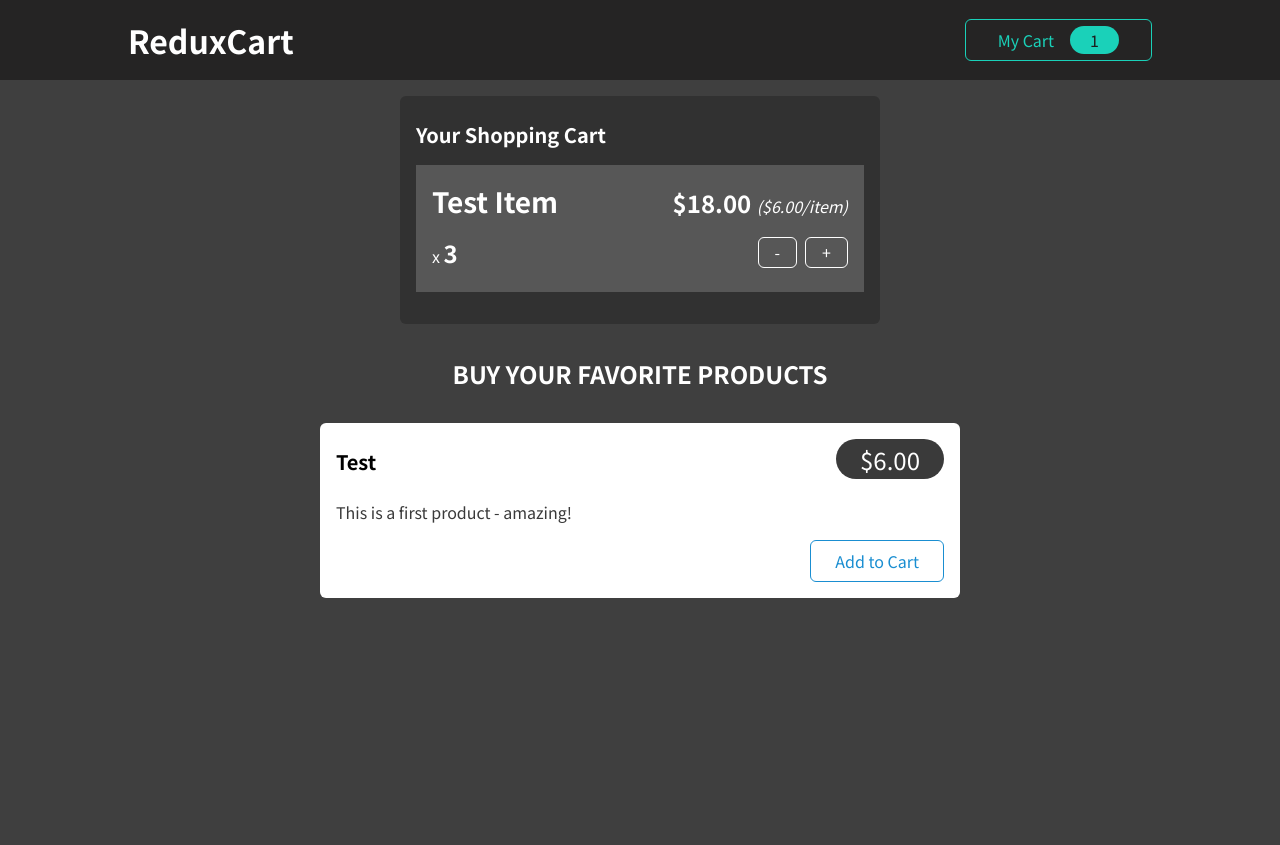
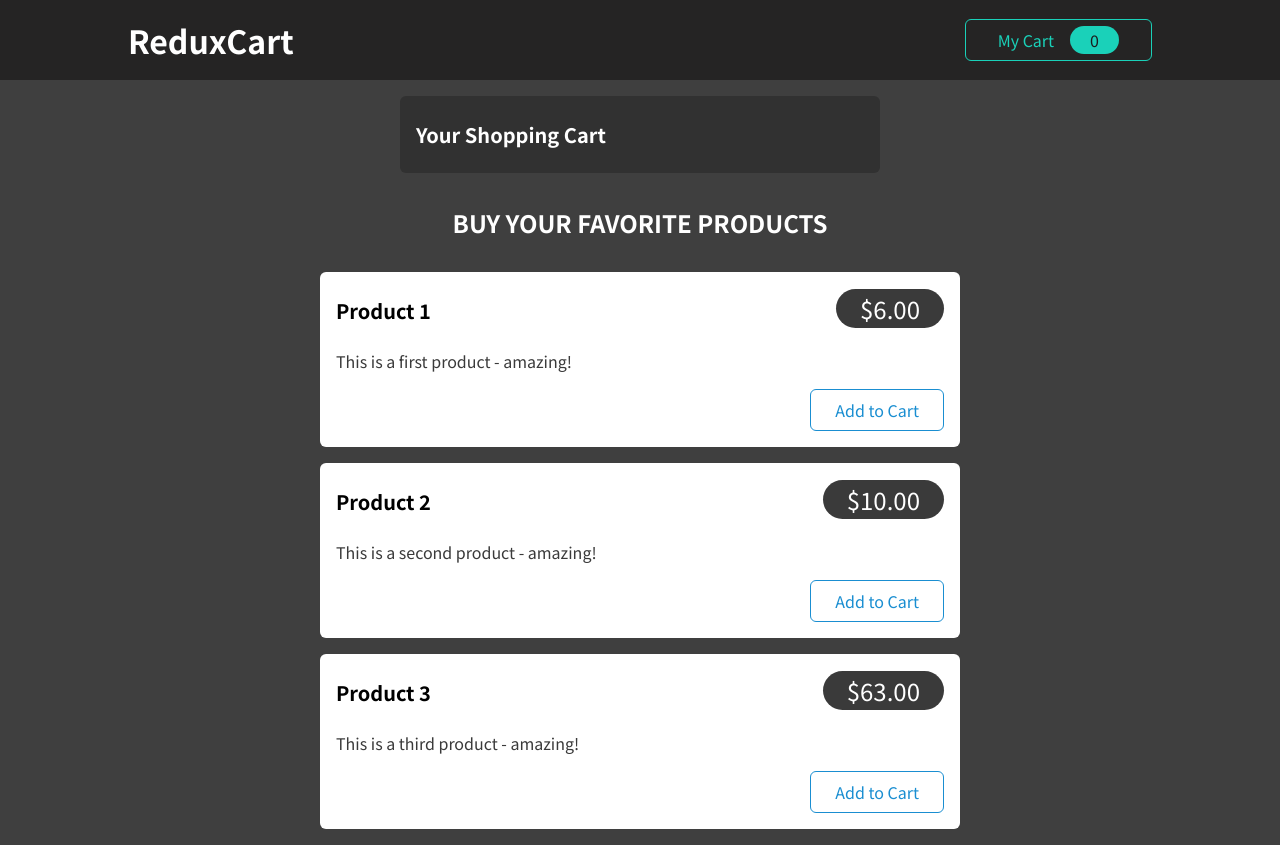
Before and after one commit to footman2017/react-redux-example, a React (Create React App) app: page / in a window 1280 px wide. Before the commit the page ends 800 px from the top, so only its background shows below. Built offline with nearby package versions, Linux system fonts and the light colour scheme.

Commit message:
add redux

```diff
--- a/src/app/store.js
+++ b/src/app/store.js
@@ -1,8 +1,10 @@
-import { configureStore } from '@reduxjs/toolkit';
-import counterReducer from '../features/counter/counterSlice';
+import { configureStore } from "@reduxjs/toolkit";
+import cartReducer from "../features/cart/cartSlice";
+import counterReducer from "../features/counter/counterSlice";
 
 export const store = configureStore({
   reducer: {
     counter: counterReducer,
+    cartSad: cartReducer,
   },
 });
--- a/src/components/Cart/Cart.js
+++ b/src/components/Cart/Cart.js
@@ -1,15 +1,31 @@
-import Card from '../UI/Card';
-import classes from './Cart.module.css';
-import CartItem from './CartItem';
+import { selectCart } from "../../features/cart/cartSlice";
+import Card from "../UI/Card";
+import classes from "./Cart.module.css";
+import CartItem from "./CartItem";
+import { useSelector } from "react-redux";
 
 const Cart = (props) => {
+  const cartItems = useSelector(selectCart);
+
+  // console.log(cartItems);
   return (
     <Card className={classes.cart}>
       <h2>Your Shopping Cart</h2>
       <ul>
-        <CartItem
-          item={{ title: 'Test Item', quantity: 3, total: 18, price: 6 }}
-        />
+        {cartItems.map((item) => {
+          return (
+            <CartItem
+              key={item.id}
+              item={{
+                id: item.id,
+                title: item.title,
+                quantity: item.quantity,
+                total: item.quantity * item.price,
+                price: item.price,
+              }}
+            />
+          );
+        })}
       </ul>
     </Card>
   );
--- a/src/components/Cart/CartButton.js
+++ b/src/components/Cart/CartButton.js
@@ -1,10 +1,14 @@
-import classes from './CartButton.module.css';
+import classes from "./CartButton.module.css";
+import { useSelector } from "react-redux/es/hooks/useSelector";
+import { selectCart } from "../../features/cart/cartSlice";
 
 const CartButton = (props) => {
+  const cartItems = useSelector(selectCart);
+
   return (
     <button className={classes.button}>
       <span>My Cart</span>
-      <span className={classes.badge}>1</span>
+      <span className={classes.badge}>{cartItems.length}</span>
     </button>
   );
 };
--- a/src/components/Cart/CartItem.js
+++ b/src/components/Cart/CartItem.js
@@ -1,14 +1,29 @@
-import classes from './CartItem.module.css';
+import classes from "./CartItem.module.css";
+import { useDispatch } from "react-redux/es/exports";
+import {
+  decreaseQuantity,
+  increaseQuantity,
+} from "../../features/cart/cartSlice";
 
 const CartItem = (props) => {
-  const { title, quantity, total, price } = props.item;
+  const dispatch = useDispatch();
+
+  const { id, title, quantity, total, price } = props.item;
+
+  const decreaseHandler = () => {
+    dispatch(decreaseQuantity(id));
+  };
+
+  const increaseHandler = () => {
+    dispatch(increaseQuantity(id));
+  };
 
   return (
     <li className={classes.item}>
       <header>
         <h3>{title}</h3>
         <div className={classes.price}>
-          ${total.toFixed(2)}{' '}
+          ${total.toFixed(2)}{" "}
           <span className={classes.itemprice}>(${price.toFixed(2)}/item)</span>
         </div>
       </header>
@@ -17,8 +32,8 @@ const CartItem = (props) => {
           x <span>{quantity}</span>
         </div>
         <div className={classes.actions}>
-          <button>-</button>
-          <button>+</button>
+          <button onClick={decreaseHandler}>-</button>
+          <button onClick={increaseHandler}>+</button>
         </div>
       </div>
     </li>
--- a/src/components/Shop/ProductItem.js
+++ b/src/components/Shop/ProductItem.js
@@ -1,8 +1,23 @@
-import Card from '../UI/Card';
-import classes from './ProductItem.module.css';
+import { useDispatch } from "react-redux/es/exports";
+import { addProduct } from "../../features/cart/cartSlice";
+import Card from "../UI/Card";
+import classes from "./ProductItem.module.css";
 
 const ProductItem = (props) => {
-  const { title, price, description } = props;
+  const dispatch = useDispatch();
+
+  const { id, title, price, description } = props;
+
+  const addHandler = () => {
+    dispatch(
+      addProduct({
+        id,
+        title,
+        price,
+        quantity: 1,
+      })
+    );
+  };
 
   return (
     <li className={classes.item}>
@@ -13,7 +28,7 @@ const ProductItem = (props) => {
         </header>
         <p>{description}</p>
         <div className={classes.actions}>
-          <button>Add to Cart</button>
+          <button onClick={addHandler}>Add to Cart</button>
         </div>
       </Card>
     </li>
--- a/src/components/Shop/Products.js
+++ b/src/components/Shop/Products.js
@@ -1,17 +1,43 @@
-import ProductItem from './ProductItem';
-import classes from './Products.module.css';
+import ProductItem from "./ProductItem";
+import classes from "./Products.module.css";
+
+const products = [
+  {
+    id: 1,
+    title: "Product 1",
+    price: 6,
+    description: "This is a first product - amazing!",
+  },
+  {
+    id: 2,
+    title: "Product 2",
+    price: 10,
+    description: "This is a second product - amazing!",
+  },
+  {
+    id: 3,
+    title: "Product 3",
+    price: 63,
+    description: "This is a third product - amazing!",
+  },
+];
 
 const Products = (props) => {
   return (
     <section className={classes.products}>
       <h2>Buy your favorite products</h2>
-      <ul>
-        <ProductItem
-          title='Test'
-          price={6}
-          description='This is a first product - amazing!'
-        />
-      </ul>
+      {products.map((product) => {
+        return (
+          <ul key={product.id}>
+            <ProductItem
+              id={product.id}
+              title={product.title}
+              price={product.price}
+              description={product.description}
+            />
+          </ul>
+        );
+      })}
     </section>
   );
 };
--- /dev/null
+++ b/src/features/cart/cartSlice.js
@@ -0,0 +1,41 @@
+import { createSlice } from "@reduxjs/toolkit";
+
+const initialState = [];
+
+export const cartSlice = createSlice({
+  name: "cart",
+  initialState,
+  reducers: {
+    addProduct: (state, action) => {
+      const item = state.find((cartItem) => cartItem.id === action.payload.id);
+      if (item) {
+        item.quantity++;
+      } else {
+        state.push(action.payload);
+      }
+    },
+    increaseQuantity: (state, action) => {
+      const item = state.find((cartItem) => cartItem.id === action.payload);
+      item.quantity++;
+    },
+    decreaseQuantity: (state, action) => {
+      var index = state.findIndex(function (item) {
+        return item.id === action.payload;
+      });
+
+      state[index].quantity--;
+
+      if (state[index].quantity === 0) {
+        state.splice(index, 1);
+      }
+    },
+  },
+});
+
+export const { addProduct, increaseQuantity, decreaseQuantity } =
+  cartSlice.actions;
+
+export const selectCart = (state) => state.cartSad;
+
+const cartReducer = cartSlice.reducer;
+export default cartReducer;
```
Also changed, not shown: src/features/counter/Counter.js (+5 -5 lines).
